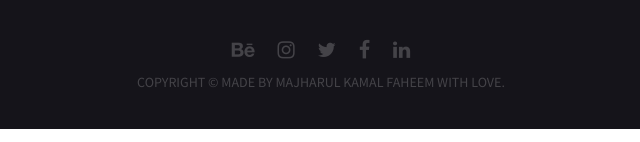
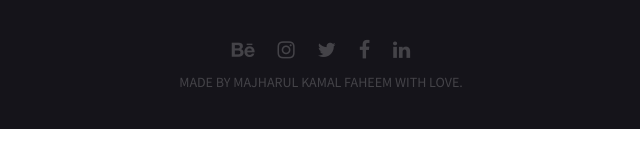
Before and after one commit to majharulfaheem/Lucid-Full-Responsive, a plain HTML site: page index.html in a window 1280 px wide. Shown: the part 5329-5471 px from the top of the page, 319-959 px from the left. Drawn offline with nearby package versions, Linux system fonts and the light colour scheme.

Commit message:
index.html

```diff
--- a/index.html
+++ b/index.html
@@ -393,7 +393,7 @@
         <i class="fa fa-facebook"></i>
         <i class="fa fa-linkedin"></i>
       </div>
-      <p>Copyright &copy; Made by Majharul Kamal Faheem with love.</p>
+      <p> Made by Majharul Kamal Faheem with Love.</p>
     </section>
     <!-- contact-section end -->
   <!-- <h6>Once upon a time all the Rivers combined to protest against the action of the Sea in making their waters salt. “When we come to you,” said they to the Sea.</h6>
```
